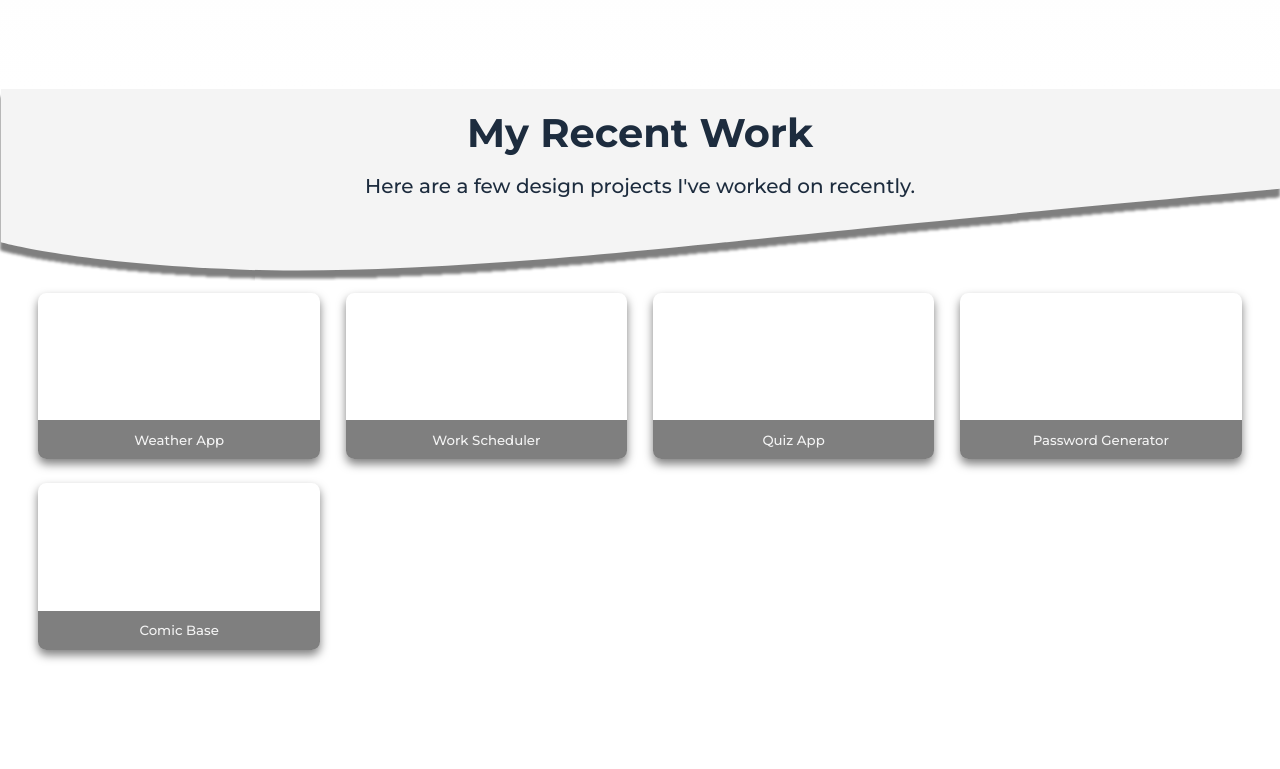
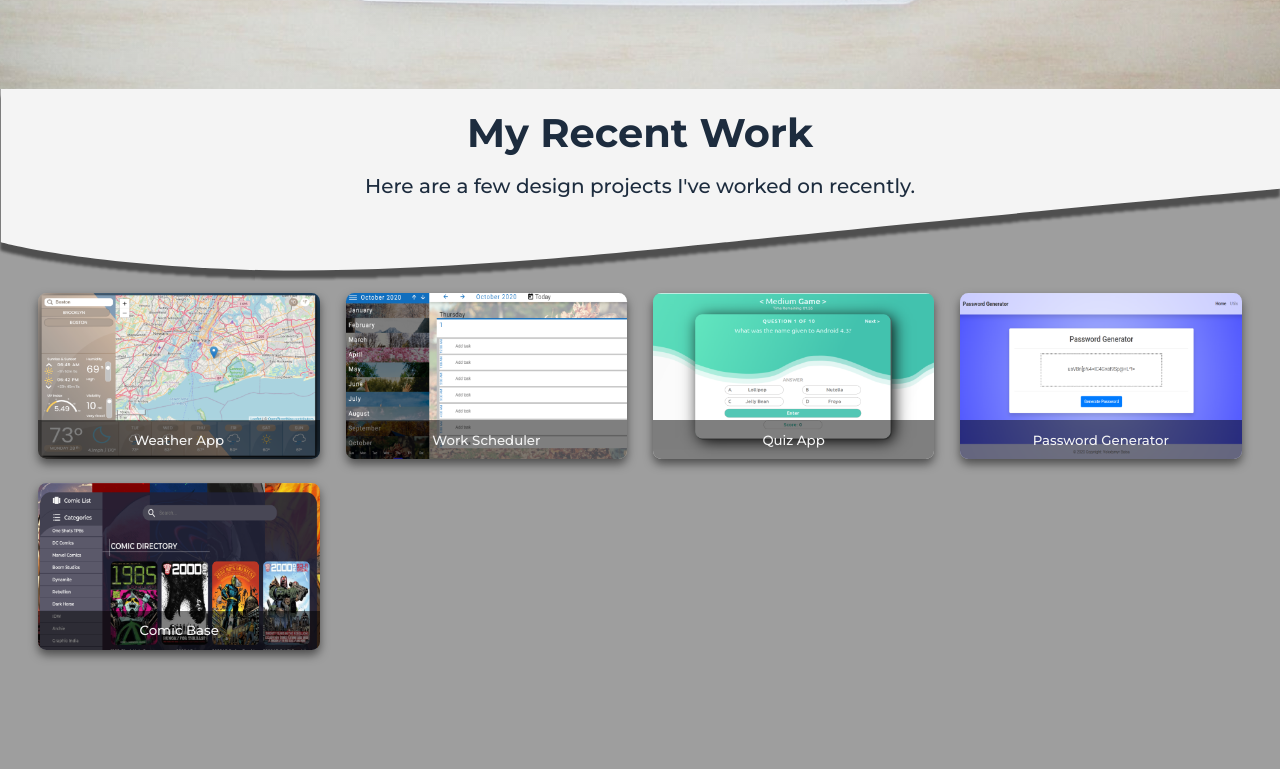
Before and after one commit to VolodymyrBaisa/MyPortfolio, a plain HTML site: page index.html in a window 1280 px wide. Shown: the part 1511-2280 px from the top of the page. Drawn offline with nearby package versions, Linux system fonts and the light colour scheme; the site is published under a folder, as on GitHub Pages, so addresses that start at the root find nothing.

Commit message:
fix img links

```diff
--- a/css/_about.scss
+++ b/css/_about.scss
@@ -6,7 +6,7 @@
             rgba(244, 244, 244, 0.75) 0%,
             rgba(244, 244, 244, 0) 100%
         ),
-        url("/img/background-about.png");
+        url("../img/background-about.png");
     background-repeat: no-repeat;
     background-position: center center;
     background-size: cover;
--- a/css/_contact.scss
+++ b/css/_contact.scss
@@ -14,7 +14,7 @@
                 rgba(255, 255, 255, 0.15) 0%,
                 rgba(255, 255, 255, 0.15) 100%
             ),
-            url(/img/background-2.png) center center no-repeat;
+            url(../img/background-2.png) center center no-repeat;
         background-size: cover;
         z-index: -1;
     }
--- a/css/_hero.scss
+++ b/css/_hero.scss
@@ -147,7 +147,7 @@
             #ffffff 50%,
             rgba(255, 255, 255, 0) 99.03%
         ),
-        url("/img/background-1.png");
+        url("../img/background-1.png");
     background-size: cover;
     background-position: center center;
     background-repeat: no-repeat;
@@ -167,7 +167,7 @@
 }
 
 .hero-image {
-    background: url(/img/me.png) center center no-repeat;
+    background: url(../img/me.png) center center no-repeat;
     background-size: 100% 100%;
     height: 15vw;
     width: 15vw;
--- a/css/_portfolio.scss
+++ b/css/_portfolio.scss
@@ -1,5 +1,5 @@
 #portfolio {
-    background: url(/img/background-2.png) center center no-repeat;
+    background: url(../img/background-2.png) center center no-repeat;
     background-size: cover;
 }
 
@@ -121,22 +121,22 @@
     }
 }
 .item-container-1 {
-    background: url(/img/weather-app.png) center center no-repeat;
+    background: url(../img/weather-app.png) center center no-repeat;
     background-size: 100% 100%;
 }
 .item-container-2 {
-    background: url(/img/work-scheduler.png) center center no-repeat;
+    background: url(../img/work-scheduler.png) center center no-repeat;
     background-size: 100% 100%;
 }
 .item-container-3 {
-    background: url(/img/quiz-app.png) center center no-repeat;
+    background: url(../img/quiz-app.png) center center no-repeat;
     background-size: 100% 100%;
 }
 .item-container-4 {
-    background: url(/img/password-generator.png) center center no-repeat;
+    background: url(../img/password-generator.png) center center no-repeat;
     background-size: 100% 100%;
 }
 .item-container-5 {
-    background: url(/img/comic-base.png) center center no-repeat;
+    background: url(../img/comic-base.png) center center no-repeat;
     background-size: 100% 100%;
 }
```
Also changed, not shown: css/style.css, 1 other file.
